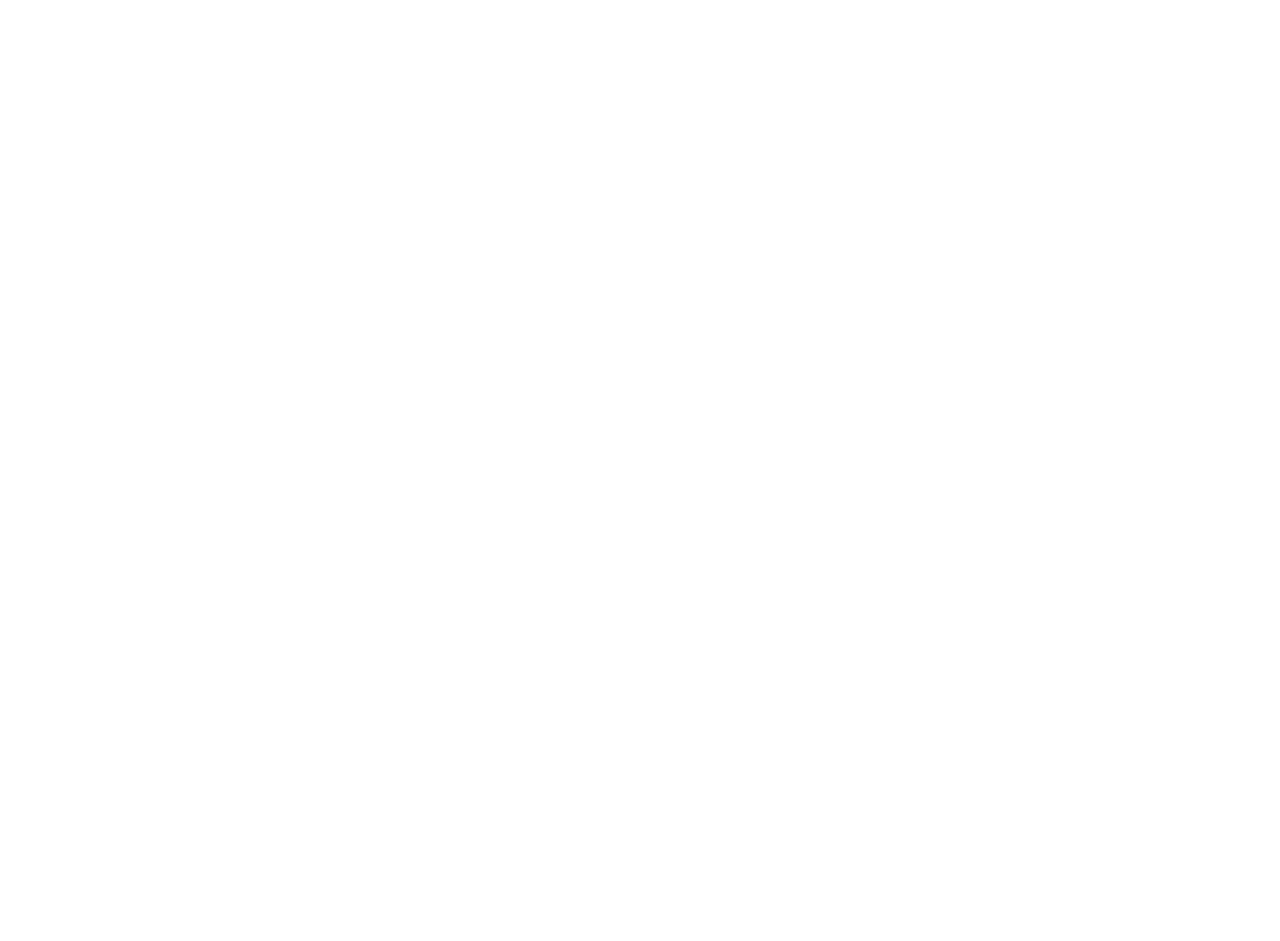
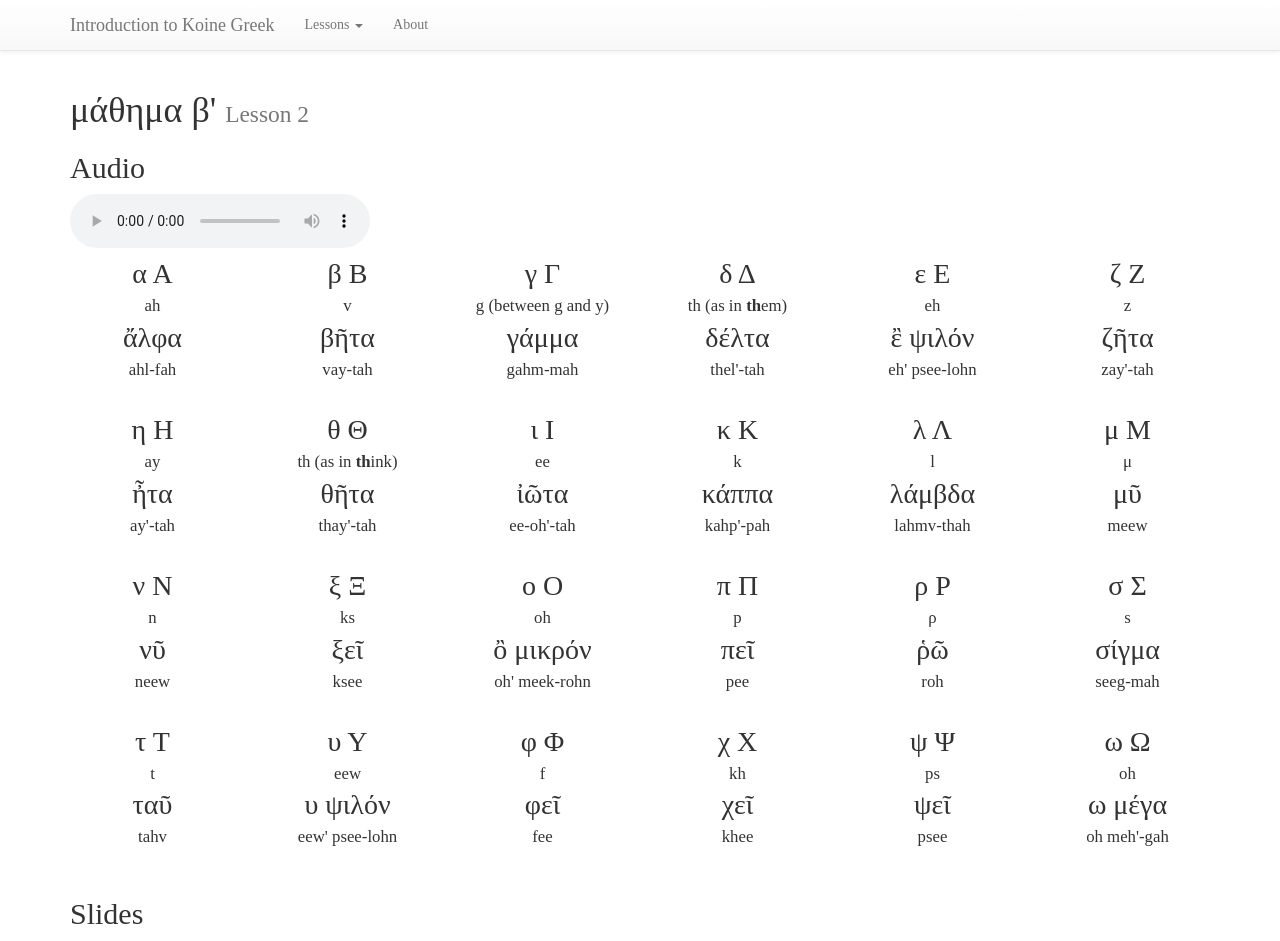
Before and after one commit to michaelhagedon/greekintro, a PHP site: page /lesson-2.html in a window 1280 px wide. Before the commit the part shown is empty. Shown: the top 941 px of the page. Before the commit the page ends 800 px from the top, so only its background shows below. Run offline with PHP 8.4, Linux system fonts and the light colour scheme; some libraries are stand-ins or nearby versions; some web fonts are replaced; grey boxes are pictures that could not be loaded.

Commit message:
Add alphabet.

```diff
--- a/css/style.css
+++ b/css/style.css
@@ -15,6 +15,7 @@
 
 .word {
     text-align: center;
+    margin-bottom: 1em;
 }
 
 .word.selected {
--- a/lesson-1.html
+++ b/lesson-1.html
@@ -4,7 +4,7 @@
         <meta charset="utf-8">
         <meta http-equiv="X-UA-Compatible" content="IE=edge">
         <meta name="viewport" content="width=device-width, initial-scale=1">
-        <title>Introduction to Greek</title>
+        <title>Lesson 1 | Introduction to Greek</title>
 
         <!-- Bootstrap -->
         <link rel="stylesheet" href="https://maxcdn.bootstrapcdn.com/bootstrap/3.3.5/css/bootstrap.min.css">
--- a/lesson-2.html
+++ b/lesson-2.html
@@ -4,13 +4,15 @@
         <meta charset="utf-8">
         <meta http-equiv="X-UA-Compatible" content="IE=edge">
         <meta name="viewport" content="width=device-width, initial-scale=1">
-        <title>Bootstrap 101 Template</title>
+        <title>Lesson 2 | Introduction to Greek</title>
 
         <!-- Bootstrap -->
         <link rel="stylesheet" href="https://maxcdn.bootstrapcdn.com/bootstrap/3.3.5/css/bootstrap.min.css">
 
         <!-- Optional theme -->
         <link rel="stylesheet" href="https://maxcdn.bootstrapcdn.com/bootstrap/3.3.5/css/bootstrap-theme.min.css">
+
+        <link rel="stylesheet" href="css/style.css">
 
         <!-- HTML5 shim and Respond.js for IE8 support of HTML5 elements and media queries -->
         <!--[if lt IE 9]>
@@ -19,8 +21,245 @@
         <![endif]-->
     </head>
     <body>
+        <nav class="navbar navbar-default navbar-static-top">
+            <div class="container">
+                <div class="navbar-header">
+                    <a class="navbar-brand" href="#">Introduction to Koine Greek</a>
+                </div>
+                <ul class="nav navbar-nav">
+                    <li class="dropdown">
+                        <a href="#" class="dropdown-toggle" data-toggle="dropdown" role="button"
+                            aria-haspopup="true" aria-expanded="false">
+                            Lessons <span class="caret"></span>
+                        </a>
+                        <ul class="dropdown-menu">
+                            <li><a href="#">Lesson 1</a></li>
+                            <li><a href="lesson-2.html">Lesson 2</a></li>
+                        </ul>
+                    </li>
+                    <li><a href="#">About</a></li>
+                </ul>
+            </div>
+        </nav>
+
+        <div class="container">
+            <h1>μάθημα β' <small>Lesson 2</small></h1>
+
+            <h2>Audio</h2>
+            <div class="audio-container">
+                <audio controls="controls" id="greek-audio">
+                    Your browser does not support the <code>audio</code> element.
+                    <source src="audio/αλφαβητος.mp3" type="audio/mp3">
+                </audio>
+            </div>
+            <div id="greek-text" class="row">
+
+                <div id="w1" class="word col-xs-4 col-lg-2">
+                    <div class="row"><div class="col-xs-12">α Α</div></div>
+                    <div class="row"><div class="col-xs-12 pronunciation">ah</div></div>
+                    <div class="row"><div class="col-xs-12">ἄλφα</div></div>
+                    <div class="row"><div class="col-xs-12 pronunciation">ahl-fah</div></div>
+                </div>
+                <div id="w2" class="word col-xs-4 col-lg-2">
+                    <div class="row"><div class="col-xs-12">β Β</div></div>
+                    <div class="row"><div class="col-xs-12 pronunciation">v</div></div>
+                    <div class="row"><div class="col-xs-12">βῆτα</div></div>
+                    <div class="row"><div class="col-xs-12 pronunciation">vay-tah</div></div>
+                </div>
+                <div id="w3" class="word col-xs-4 col-lg-2">
+                    <div class="row"><div class="col-xs-12">γ Γ</div></div>
+                    <div class="row"><div class="col-xs-12 pronunciation">g (between g and y)</div></div>
+                    <div class="row"><div class="col-xs-12">γάμμα</div></div>
+                    <div class="row"><div class="col-xs-12 pronunciation">gahm-mah</div></div>
+                </div>
+                <div id="w4" class="word col-xs-4 col-lg-2">
+                    <div class="row"><div class="col-xs-12">δ Δ</div></div>
+                    <div class="row"><div class="col-xs-12 pronunciation">th (as in <strong>th</strong>em)</div></div>
+                    <div class="row"><div class="col-xs-12">δέλτα</div></div>
+                    <div class="row"><div class="col-xs-12 pronunciation">thel'-tah</div></div>
+                </div>
+                <div id="w5" class="word col-xs-4 col-lg-2">
+                    <div class="row"><div class="col-xs-12">ε Ε</div></div>
+                    <div class="row"><div class="col-xs-12 pronunciation">eh</div></div>
+                    <div class="row"><div class="col-xs-12">ἒ ψιλόν</div></div>
+                    <div class="row"><div class="col-xs-12 pronunciation">eh' psee-lohn</div></div>
+                </div>
+                <div id="w6" class="word col-xs-4 col-lg-2">
+                    <div class="row"><div class="col-xs-12">ζ Ζ</div></div>
+                    <div class="row"><div class="col-xs-12 pronunciation">z</div></div>
+                    <div class="row"><div class="col-xs-12">ζῆτα</div></div>
+                    <div class="row"><div class="col-xs-12 pronunciation">zay'-tah</div></div>
+                </div>
+                <div id="w7" class="word col-xs-4 col-lg-2">
+                    <div class="row"><div class="col-xs-12">η Η</div></div>
+                    <div class="row"><div class="col-xs-12 pronunciation">ay</div></div>
+                    <div class="row"><div class="col-xs-12">ἦτα</div></div>
+                    <div class="row"><div class="col-xs-12 pronunciation">ay'-tah</div></div>
+                </div>
+                <div id="w8" class="word col-xs-4 col-lg-2">
+                    <div class="row"><div class="col-xs-12">θ Θ</div></div>
+                    <div class="row"><div class="col-xs-12 pronunciation">th (as in <strong>th</strong>ink)</div></div>
+                    <div class="row"><div class="col-xs-12">θῆτα</div></div>
+                    <div class="row"><div class="col-xs-12 pronunciation">thay'-tah</div></div>
+                </div>
+                <div id="w9" class="word col-xs-4 col-lg-2">
+                    <div class="row"><div class="col-xs-12">ι Ι</div></div>
+                    <div class="row"><div class="col-xs-12 pronunciation">ee</div></div>
+                    <div class="row"><div class="col-xs-12">ἰῶτα</div></div>
+                    <div class="row"><div class="col-xs-12 pronunciation">ee-oh'-tah</div></div>
+                </div>
+                <div id="w10" class="word col-xs-4 col-lg-2">
+                    <div class="row"><div class="col-xs-12">κ Κ</div></div>
+                    <div class="row"><div class="col-xs-12 pronunciation">k</div></div>
+                    <div class="row"><div class="col-xs-12">κάππα</div></div>
+                    <div class="row"><div class="col-xs-12 pronunciation">kahp'-pah</div></div>
+                </div>
+                <div id="w11" class="word col-xs-4 col-lg-2">
+                    <div class="row"><div class="col-xs-12">λ Λ</div></div>
+                    <div class="row"><div class="col-xs-12 pronunciation">l</div></div>
+                    <div class="row"><div class="col-xs-12">λάμβδα</div></div>
+                    <div class="row"><div class="col-xs-12 pronunciation">lahmv-thah</div></div>
+                </div>
+                <div id="w12" class="word col-xs-4 col-lg-2">
+                    <div class="row"><div class="col-xs-12">μ Μ</div></div>
+                    <div class="row"><div class="col-xs-12 pronunciation">μ</div></div>
+                    <div class="row"><div class="col-xs-12">μῦ</div></div>
+                    <div class="row"><div class="col-xs-12 pronunciation">meew</div></div>
+                </div>
+                <div id="w13" class="word col-xs-4 col-lg-2">
+                    <div class="row"><div class="col-xs-12">ν Ν</div></div>
+                    <div class="row"><div class="col-xs-12 pronunciation">n</div></div>
+                    <div class="row"><div class="col-xs-12">νῦ</div></div>
+                    <div class="row"><div class="col-xs-12 pronunciation">neew</div></div>
+                </div>
+                <div id="w14" class="word col-xs-4 col-lg-2">
+                    <div class="row"><div class="col-xs-12">ξ Ξ</div></div>
+                    <div class="row"><div class="col-xs-12 pronunciation">ks</div></div>
+                    <div class="row"><div class="col-xs-12">ξεῖ</div></div>
+                    <div class="row"><div class="col-xs-12 pronunciation">ksee</div></div>
+                </div>
+                <div id="w15" class="word col-xs-4 col-lg-2">
+                    <div class="row"><div class="col-xs-12">ο Ο</div></div>
+                    <div class="row"><div class="col-xs-12 pronunciation">oh</div></div>
+                    <div class="row"><div class="col-xs-12">ὂ μικρόν</div></div>
+                    <div class="row"><div class="col-xs-12 pronunciation">oh' meek-rohn</div></div>
+                </div>
+                <div id="w16" class="word col-xs-4 col-lg-2">
+                    <div class="row"><div class="col-xs-12">π Π</div></div>
+                    <div class="row"><div class="col-xs-12 pronunciation">p</div></div>
+                    <div class="row"><div class="col-xs-12">πεῖ</div></div>
+                    <div class="row"><div class="col-xs-12 pronunciation">pee</div></div>
+                </div>
+                <div id="w17" class="word col-xs-4 col-lg-2">
+                    <div class="row"><div class="col-xs-12">ρ Ρ</div></div>
+                    <div class="row"><div class="col-xs-12 pronunciation">ρ</div></div>
+                    <div class="row"><div class="col-xs-12">ῥῶ</div></div>
+                    <div class="row"><div class="col-xs-12 pronunciation">roh</div></div>
+                </div>
+                <div id="w18" class="word col-xs-4 col-lg-2">
+                    <div class="row"><div class="col-xs-12">σ Σ</div></div>
+                    <div class="row"><div class="col-xs-12 pronunciation">s</div></div>
+                    <div class="row"><div class="col-xs-12">σίγμα</div></div>
+                    <div class="row"><div class="col-xs-12 pronunciation">seeg-mah</div></div>
+                </div>
+                <div id="w19" class="word col-xs-4 col-lg-2">
+                    <div class="row"><div class="col-xs-12">τ Τ</div></div>
+                    <div class="row"><div class="col-xs-12 pronunciation">t</div></div>
+                    <div class="row"><div class="col-xs-12">ταῦ</div></div>
+                    <div class="row"><div class="col-xs-12 pronunciation">tahv</div></div>
+                </div>
+                <div id="w20" class="word col-xs-4 col-lg-2">
+                    <div class="row"><div class="col-xs-12">υ Υ</div></div>
+                    <div class="row"><div class="col-xs-12 pronunciation">eew</div></div>
+                    <div class="row"><div class="col-xs-12">υ ψιλόν</div></div>
+                    <div class="row"><div class="col-xs-12 pronunciation">eew' psee-lohn</div></div>
+                </div>
+                <div id="w21" class="word col-xs-4 col-lg-2">
+                    <div class="row"><div class="col-xs-12">φ Φ</div></div>
+                    <div class="row"><div class="col-xs-12 pronunciation">f</div></div>
+                    <div class="row"><div class="col-xs-12">φεῖ</div></div>
+                    <div class="row"><div class="col-xs-12 pronunciation">fee</div></div>
+                </div>
+                <div id="w22" class="word col-xs-4 col-lg-2">
+                    <div class="row"><div class="col-xs-12">χ Χ</div></div>
+                    <div class="row"><div class="col-xs-12 pronunciation">kh</div></div>
+                    <div class="row"><div class="col-xs-12">χεῖ</div></div>
+                    <div class="row"><div class="col-xs-12 pronunciation">khee</div></div>
+                </div>
+                <div id="w23" class="word col-xs-4 col-lg-2">
+                    <div class="row"><div class="col-xs-12">ψ Ψ</div></div>
+                    <div class="row"><div class="col-xs-12 pronunciation">ps</div></div>
+                    <div class="row"><div class="col-xs-12">ψεῖ</div></div>
+                    <div class="row"><div class="col-xs-12 pronunciation">psee</div></div>
+                </div>
+                <div id="w24" class="word col-xs-4 col-lg-2">
+                    <div class="row"><div class="col-xs-12">ω Ω</div></div>
+                    <div class="row"><div class="col-xs-12 pronunciation">oh</div></div>
+                    <div class="row"><div class="col-xs-12">ω μέγα</div></div>
+                    <div class="row"><div class="col-xs-12 pronunciation">oh meh'-gah</div></div>
+                </div>
+
+
+            </div>
+
+            <h2>Slides</h2>
+            <div class="embed-responsive embed-responsive-4by3">
+                <iframe src="https://docs.google.com/presentation/d/1gMNndOP_At4kgSSNXwdgJYC-Llt27IIgrFu-XM24iJA/embed?start=false&loop=false&delayms=3000" frameborder="0" width="960" height="749" allowfullscreen="true" mozallowfullscreen="true" webkitallowfullscreen="true"></iframe>
+            </div>
+        </div>
 
         <script src="https://ajax.googleapis.com/ajax/libs/jquery/1.11.3/jquery.min.js"></script>
         <script src="https://maxcdn.bootstrapcdn.com/bootstrap/3.3.5/js/bootstrap.min.js"></script>
+        <script src="js/popcorn-complete.min.js"></script>
+
+        <script>
+            document.addEventListener( "DOMContentLoaded", function() {
+                var pop = Popcorn("#greek-audio");
+
+                var wordTimes = {
+                    "w1": { start: 2.0, end: 3.5 },
+                    "w2": { start: 3.5, end: 5.0 },
+                    "w3": { start: 5.0, end: 6.5 },
+                    "w4": { start: 6.5, end: 8.2 },
+                    "w5": { start: 8.2, end: 10.0 },
+                    "w6": { start: 10.0, end: 11.5 },
+                    "w7": { start: 11.5, end: 13.0 },
+                    "w8": { start: 13.0, end: 14.6 },
+                    "w9": { start: 14.6, end: 16.2 },
+                    "w10": { start: 16.2, end: 17.6 },
+                    "w11": { start: 17.6, end: 19.4 },
+                    "w12": { start: 19.4, end: 20.8 },
+                    "w13": { start: 20.8, end: 22.5 },
+                    "w14": { start: 22.5, end: 24.0 },
+                    "w15": { start: 24.0, end: 25.7 },
+                    "w16": { start: 25.7, end: 27.0 },
+                    "w17": { start: 27.0, end: 28.5 },
+                    "w18": { start: 28.5, end: 30.2 },
+                    "w19": { start: 30.2, end: 31.6 },
+                    "w20": { start: 31.6, end: 33.3 },
+                    "w21": { start: 33.3, end: 34.7 },
+                    "w22": { start: 34.7, end: 36.4 },
+                    "w23": { start: 36.4, end: 37.8 },
+                    "w24": { start: 37.8, end: 39.0 }
+                };
+
+                $.each(wordTimes, function(id, time) {
+                    pop.footnote({
+                        start: time.start,
+                        end: time.end,
+                        text: '',
+                        target: id,
+                        effect: "applyclass",
+                        applyclass: "selected"
+                    });
+                });
+
+                $('.word').click(function() {
+                    var $audio = $('#greek-audio');
+                    $audio[0].currentTime = wordTimes[$(this).attr('id')].start + 0.1;
+                    console.log($audio[0].currentTime);
+                });
+            }, false);
+        </script>
     </body>
 </html>
```
Also changed, not shown: 1 other file.
